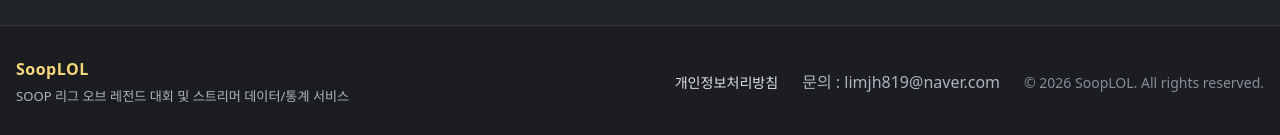
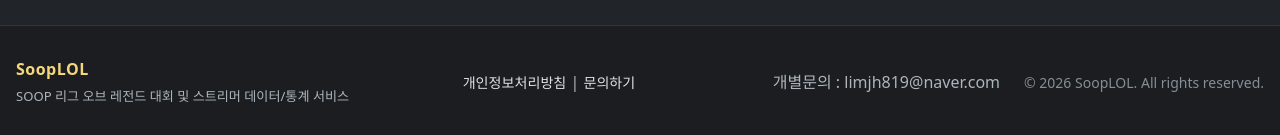
Before and after one commit to jaeyeah/LOLINFO-FE, a React (Vite) app in the folder lolinfo/: page / in a window 1280 px wide. Shown: the part 662-797 px from the top of the page. Built offline with nearby package versions, Linux system fonts and the light colour scheme; no server answers.

Commit message:
게시판 정리 및 FOOTER 문의 링크 추가

```diff
--- a/lolinfo/src/components/Footer.jsx
+++ b/lolinfo/src/components/Footer.jsx
@@ -1,7 +1,24 @@
 import { Link } from "react-router-dom";
 import "./Footer.css";
+import Swal from "sweetalert2";
+
+
 
 export default function Footer() {
+
+
+	const handleCopyEmail = async () => {
+		await navigator.clipboard.writeText("limjh819@naver.com");
+
+		Swal.fire({
+			icon: "success",
+			title: "이메일 주소 복사 완료",
+			text: "limjh819@naver.com",
+			timer: 1500,
+			showConfirmButton: false,
+		});
+	};
+
 	return (
 		<footer className="site-footer">
 			<div className="site-footer-inner">
@@ -13,8 +30,15 @@ export default function Footer() {
 				</div>
 				<nav className="site-footer-links" aria-label="사이트 정보">
 					<Link to="/privacy">개인정보처리방침</Link>
+					<span> | </span>
+					<Link to="/board/write?category=문의">문의하기</Link>
 				</nav>
-                <span>문의 : limjh819@naver.com</span>
+				<nav className="site-footer-links" aria-label="사이트 정보">
+
+				</nav>
+                <span className="site-footer-email" role="button" onClick={handleCopyEmail} tabIndex={0}>
+					개별문의 : limjh819@naver.com
+				</span>
 				<small className="site-footer-copyright">
 					© 2026 SoopLOL. All rights reserved.
 				</small>
--- a/lolinfo/src/components/board/BoardList.jsx
+++ b/lolinfo/src/components/board/BoardList.jsx
@@ -14,7 +14,7 @@ export default function BoardList() {
     const [isLoading, setIsLoading] = useState(true);
     const [selectedCategory, setSelectedCategory] = useState("전체");
 
-    const CATEGORIES = ["전체", "자유", "제보", "신고"];
+    const CATEGORIES = ["전체", "자유", "제보", "신고", "문의", "개발"];
 
     // 게시판 목록 조회
     useEffect(() => {
@@ -50,11 +50,21 @@ export default function BoardList() {
     }, [navigate]);
 
     const handleBoardClick = useCallback(
-        (boardId) => {
-            navigate(`/board/${boardId}`);
-        },
-        [navigate]
-    );
+    (boardId) => {
+        if (!loginId) {
+            Swal.fire({
+                icon: "info",
+                title: "로그인이 필요합니다.",
+                text: "게시글을 확인하려면 로그인해주세요.",
+                confirmButtonText: "확인",
+            });
+            return;
+        }
+
+        navigate(`/board/${boardId}`);
+    },
+    [navigate, loginId]
+);
 
     return (
         <div className="board-list-container">
--- a/lolinfo/src/components/board/BoardWrite.jsx
+++ b/lolinfo/src/components/board/BoardWrite.jsx
@@ -10,6 +10,8 @@ const CATEGORIES = [
     { value: "자유", label: "자유" },
     { value: "제보", label: "제보" },
     { value: "신고", label: "신고" },
+    { value: "문의", label: "문의" },
+    { value: "개발", label: "개발" },
 ];
 
 // Byte 기준 상수
@@ -220,7 +222,9 @@ export default function BoardWrite() {
                             value={form.boardContent}
                             onChange={handleChangeForm}
                             className="form-control"
-                            placeholder="내용을 입력해주세요"
+                            placeholder={`내용을 입력해주세요.
+
+                            ※ 개인정보나 민감한 내용이 포함된 문의는 운영자 이메일을 이용해 주세요.`}
                             rows="10"
                             style={{
                                 resize: "vertical",
```
